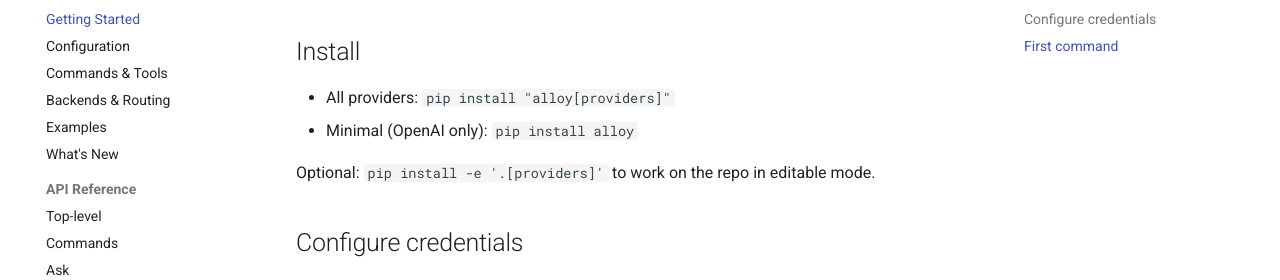
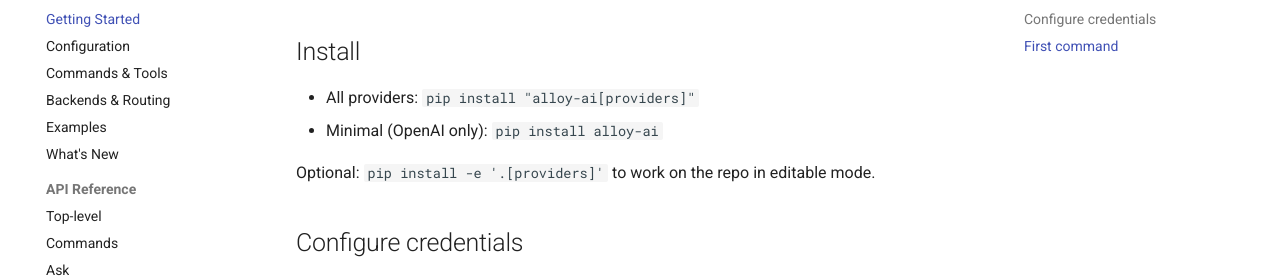
Before and after one commit to lydakis/alloy, an MkDocs documentation site: the page built from docs/getting-started.md, in a window 1280 px wide and 954 px high. Shown: the part 146-426 px from the top of the window. Built offline with MkDocs 1.6.1 and Material for MkDocs 9.7.7, drawn with Linux system fonts in a browser that asks for light colours; comment, search, counter and statistics services are not loaded.

```diff
--- a/docs/getting-started.md
+++ b/docs/getting-started.md
@@ -2,8 +2,8 @@
 
 ## Install
 
-- All providers: `pip install "alloy[providers]"`
-- Minimal (OpenAI only): `pip install alloy`
+- All providers: `pip install "alloy-ai[providers]"`
+- Minimal (OpenAI only): `pip install alloy-ai`
 
 Optional: `pip install -e '.[providers]'` to work on the repo in editable mode.
 
```
Also changed, not shown: README.md (+8 -8 lines), pyproject.toml (+4 -4 lines), docs/examples.md (line endings or trailing spaces), 1 other file.
